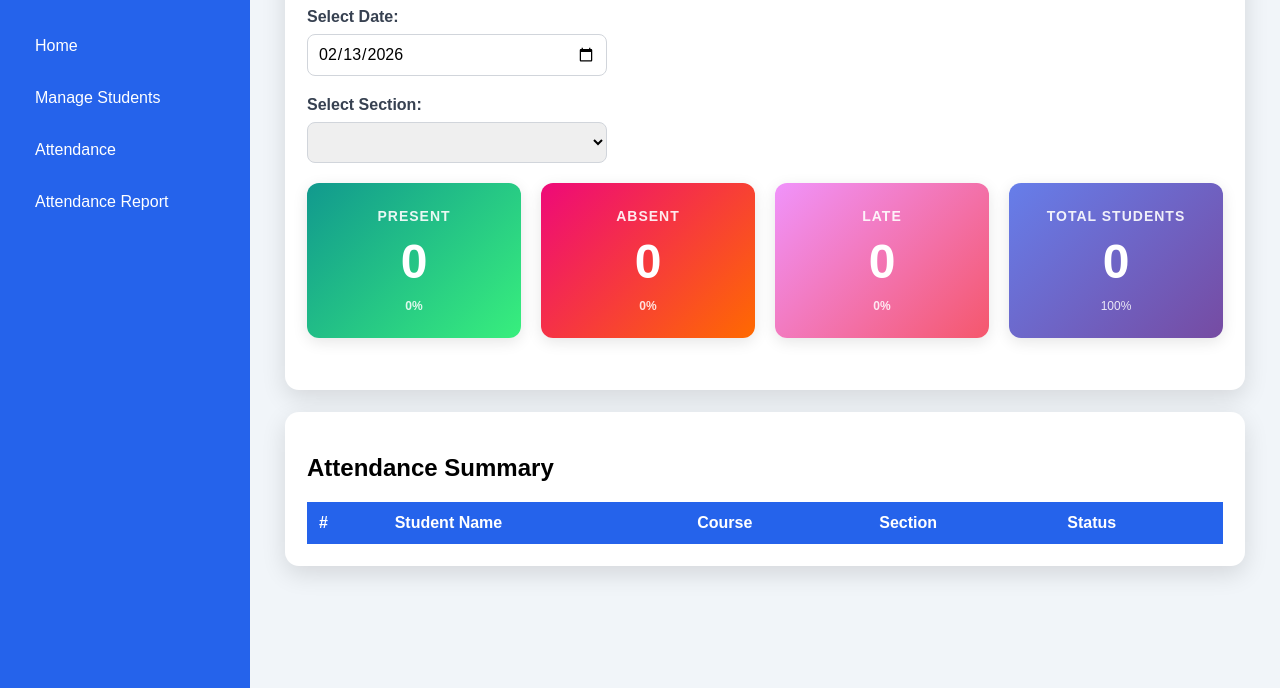
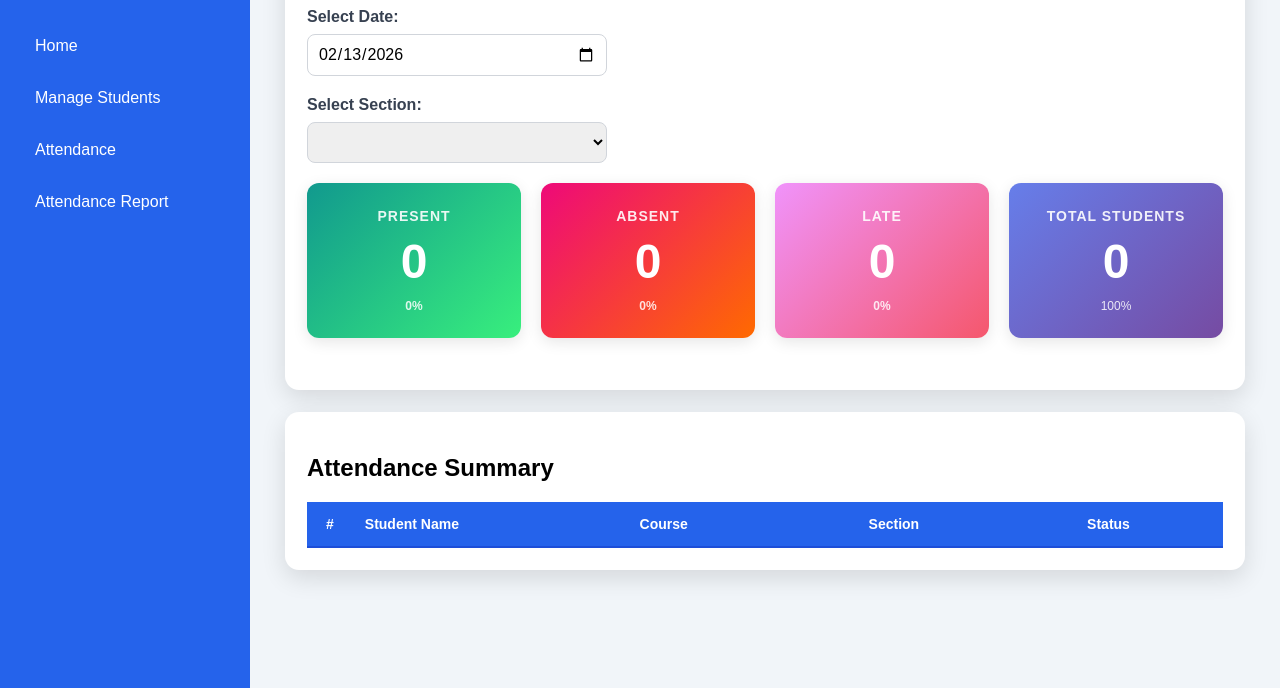
Before and after one commit to Aleguiojo777/Teacher-Portal, a plain HTML site: page frontend/attendance-report.html in a window 1280 px wide. Shown: the part 112-800 px from the top of the page. Drawn offline with Linux system fonts and the light colour scheme; no server answers.

Commit message:
updated
updated

```diff
--- a/frontend/attendance-report.html
+++ b/frontend/attendance-report.html
@@ -81,22 +81,88 @@
   .records-table table {
     width: 100%;
     border-collapse: collapse;
+    table-layout: fixed;
+  }
+
+  .records-table thead tr {
+    background: #2563eb;
+    color: white;
   }
 
   .records-table th {
-    background: #2563eb;
-    color: white;
-    padding: 12px;
+    padding: 14px 12px;
     text-align: left;
+    font-weight: 600;
+    font-size: 14px;
+    border-bottom: 2px solid #1d4ed8;
+  }
+
+  .records-table th:first-child {
+    width: 5%;
+    text-align: center;
+  }
+
+  .records-table th:nth-child(2) {
+    width: 30%;
+  }
+
+  .records-table th:nth-child(3) {
+    width: 25%;
+  }
+
+  .records-table th:nth-child(4) {
+    width: 15%;
+  }
+
+  .records-table th:nth-child(5) {
+    width: 25%;
+    text-align: center;
   }
 
   .records-table td {
     padding: 12px;
     border-bottom: 1px solid #e5e7eb;
+    vertical-align: middle;
+    word-wrap: break-word;
+    overflow-wrap: break-word;
+  }
+
+  .records-table td:first-child {
+    width: 5%;
+    text-align: center;
+    font-weight: 500;
+  }
+
+  .records-table td:nth-child(2) {
+    width: 30%;
+    text-align: left;
+  }
+
+  .records-table td:nth-child(3) {
+    width: 25%;
+    text-align: center;
+  }
+
+  .records-table td:nth-child(4) {
+    width: 15%;
+    text-align: center;
+  }
+
+  .records-table td:nth-child(5) {
+    width: 25%;
+    text-align: center;
+  }
+
+  .records-table td:last-child {
+    text-align: center;
   }
 
   .records-table tr:nth-child(even) {
     background: #f9fafb;
+  }
+
+  .records-table tr:hover {
+    background: #f3f4f6;
   }
 
   .status-badge {
@@ -120,6 +186,22 @@
   .status-badge.late {
     background: #fce7f3;
     color: #be185d;
+  }
+
+  .col-5 {
+    width: 5%;
+  }
+
+  .col-30 {
+    width: 30%;
+  }
+
+  .col-25 {
+    width: 25%;
+  }
+
+  .col-15 {
+    width: 15%;
   }
 </style>
 </head>
@@ -185,6 +267,13 @@
   <h2>Attendance Summary</h2>
   <div class="records-table">
     <table>
+      <colgroup>
+        <col class="col-5">
+        <col class="col-30">
+        <col class="col-25">
+        <col class="col-15">
+        <col class="col-25">
+      </colgroup>
       <thead>
         <tr>
           <th>#</th>
```
